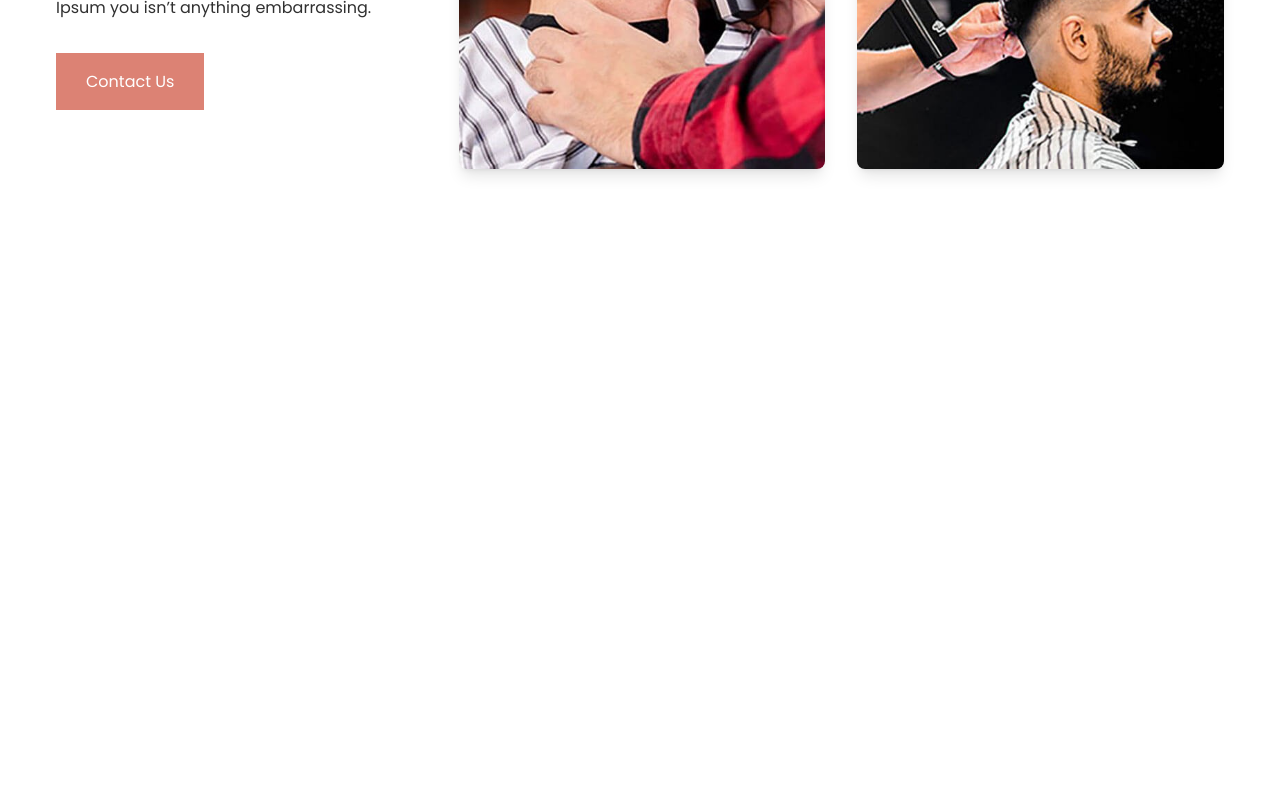
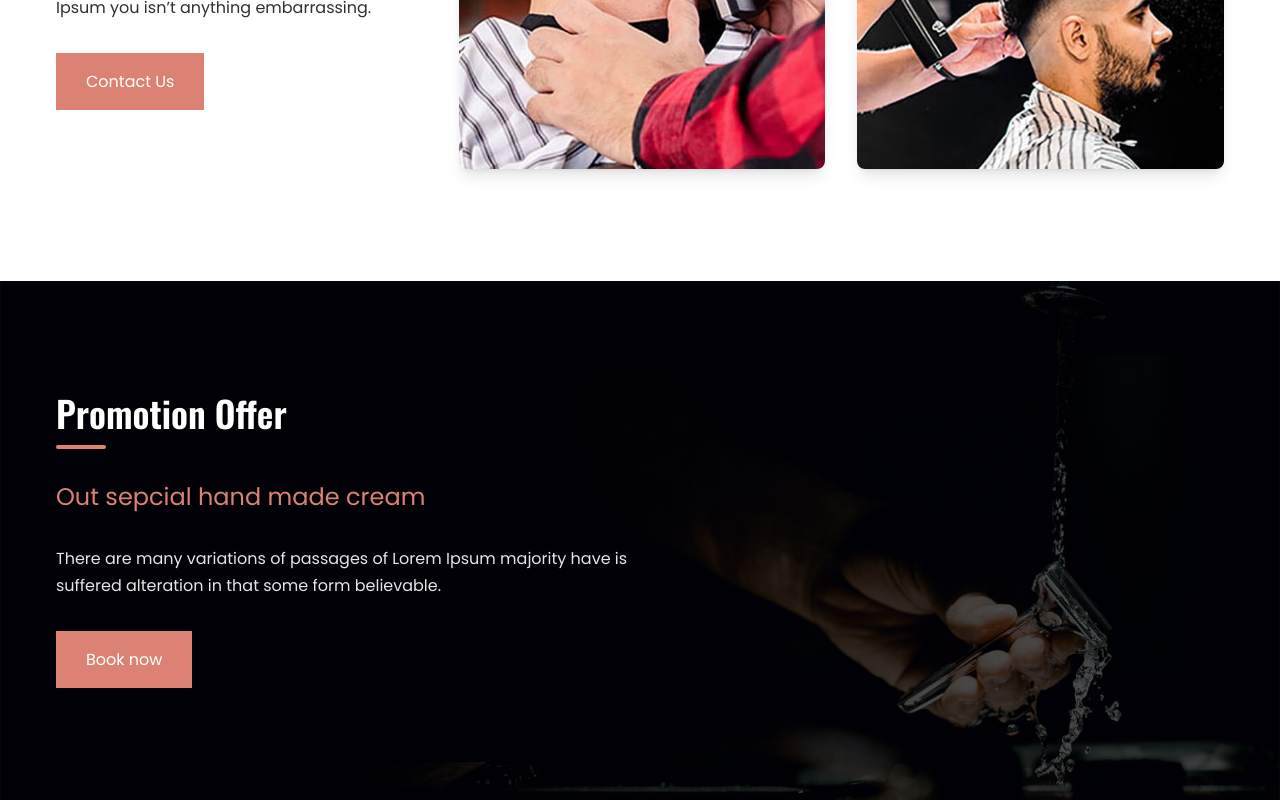
Before and after one commit to abdurrahim5g/salion, a React (Vite) app: page / in a window 1280 px wide. Shown: the part 1349-2149 px from the top of the page. Before the commit the page ends 1630 px from the top, so only its background shows below. Built offline with nearby package versions, Linux system fonts and the light colour scheme.

Commit message:
Added Promotion section & update nacessary components

```diff
--- a/src/components/Title/Title.css
+++ b/src/components/Title/Title.css
@@ -7,3 +7,9 @@
   bottom: 0;
   border-radius: 20px;
 }
+
+@media all and (max-width: 767px) {
+  .section-title.mobile-center::before {
+    left: calc(50% - 25px);
+  }
+}
--- a/src/components/Title/Title.jsx
+++ b/src/components/Title/Title.jsx
@@ -1,9 +1,11 @@
 /* eslint-disable react/prop-types */
 import "./Title.css";
 
-const Title = ({ children }) => {
+const Title = ({ children, className }) => {
   return (
-    <h3 className="section-title text-2xl md:text-4xl font-semibold relative pb-4 mb-8">
+    <h3
+      className={`section-title text-2xl md:text-4xl font-semibold relative pb-4 mb-8 ${className}`}
+    >
       {children}
     </h3>
   );
--- a/src/pages/Home/Home.jsx
+++ b/src/pages/Home/Home.jsx
@@ -1,11 +1,13 @@
 import About from "./About/About";
 import Hero from "./Hero/Hero";
+import Promotion from "./Promotion/Promotion";
 
 const Home = () => {
   return (
     <>
       <Hero />
       <About />
+      <Promotion />
     </>
   );
 };
--- /dev/null
+++ b/src/pages/Home/Promotion/Promotion.css
@@ -0,0 +1,16 @@
+.promotion-section {
+  background: url(./banner.jpg) no-repeat center right / cover;
+  position: relative;
+  z-index: 1;
+}
+.promotion-section::before {
+  content: "";
+  position: absolute;
+  width: 100%;
+  height: 100%;
+  left: 0;
+  top: 0;
+  background-color: #000;
+  opacity: 0.7;
+  z-index: -1;
+}
--- /dev/null
+++ b/src/pages/Home/Promotion/Promotion.jsx
@@ -0,0 +1,31 @@
+import Button from "../../../components/Button/Button";
+import Title from "../../../components/Title/Title";
+import "./Promotion.css";
+
+const Promotion = () => {
+  return (
+    <section className="promotion-section py-20 md:py-28">
+      <div className="container">
+        <div className="row">
+          <div className="grid grid-cols-1 md:grid-cols-2">
+            <div className="promotion-content text-center md:text-left">
+              <Title className="text-white mobile-center">
+                Promotion Offer
+              </Title>
+              <p className="text-primary text-xl md:text-2xl">
+                Out sepcial hand made cream
+              </p>
+              <p className="my-8 text-white opacity-90">
+                There are many variations of passages of Lorem Ipsum majority
+                have is suffered alteration in that some form believable.
+              </p>
+              <Button>Book now</Button>
+            </div>
+          </div>
+        </div>
+      </div>
+    </section>
+  );
+};
+
+export default Promotion;
```
Also changed, not shown: src/pages/Home/Promotion/banner.jpg (added).
